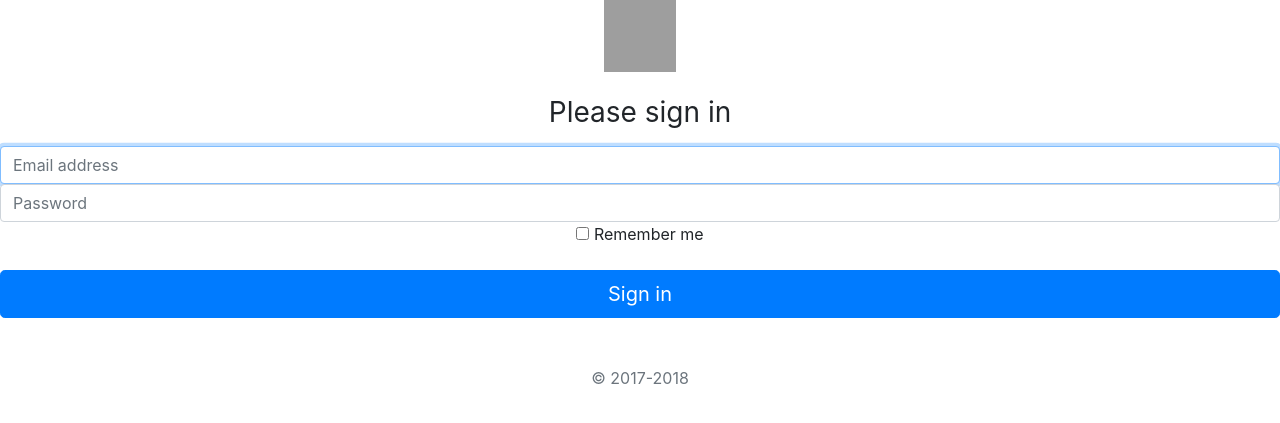
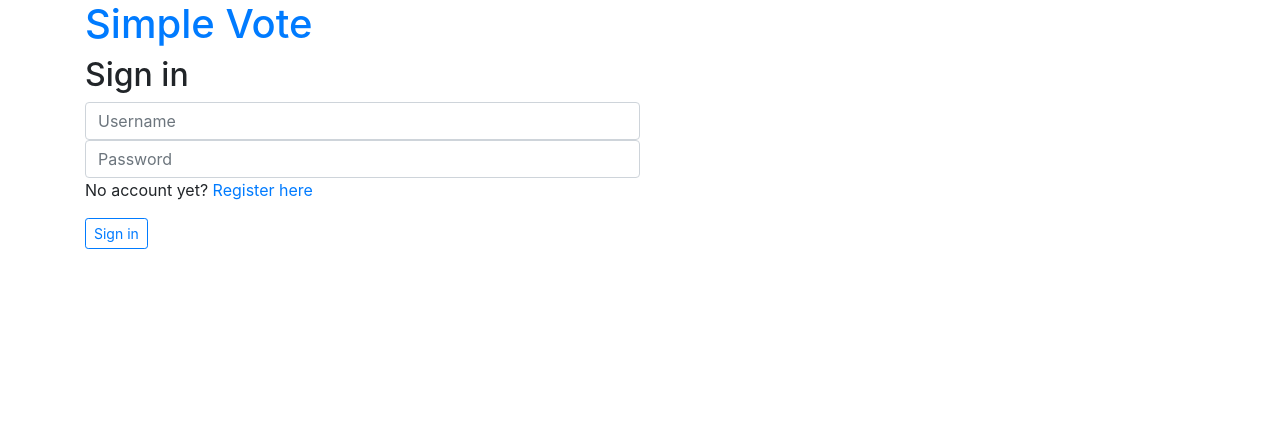
Before and after one commit to SilvioMerz/Simple-Vote, a PHP site: page /Login.php in a window 1280 px wide. Shown: the top 423 px of the page. Run offline with PHP 8.4, Linux system fonts and the light colour scheme; tables that the repository leaves empty or names only in its code hold one stand-in row (values such as "Sample post"); grey boxes are pictures that could not be loaded.

Commit message:
-Added Login -Included timestamp check for session -Included logout in navbar without extra file -Other small fixes

```diff
--- a/scripts/index.js
+++ /dev/null
@@ -1,5 +0,0 @@
-$(document).ready(function(){
-    $("#test").click(function(){
-        $("#test").hide(function () {});
-    });
-});
--- a/webcontent/Login.php
+++ /dev/null
@@ -1,27 +0,0 @@
-<!doctype html>
-<html lang="en">
-  <head>
-    <?php include_once('includes/dependencies.html'); ?>
-    <?php include_once('includes/head.html'); ?>
-    <link rel="stylesheet" type="text/css" href="../styles/Login.css">
-    <script src="../scripts/Login.js"></script>
-  </head>
-
-  <body class="text-center">
-    <form class="form-signin">
-      <img class="mb-4" src="https://getbootstrap.com/docs/4.0/assets/brand/bootstrap-solid.svg" alt="" width="72" height="72">
-      <h1 class="h3 mb-3 font-weight-normal">Please sign in</h1>
-      <label for="inputEmail" class="sr-only">Email address</label>
-      <input type="email" id="inputEmail" class="form-control" placeholder="Email address" required autofocus>
-      <label for="inputPassword" class="sr-only">Password</label>
-      <input type="password" id="inputPassword" class="form-control" placeholder="Password" required>
-      <div class="checkbox mb-3">
-        <label>
-          <input type="checkbox" value="remember-me"> Remember me
-        </label>
-      </div>
-      <button class="btn btn-lg btn-primary btn-block" type="submit">Sign in</button>
-      <p class="mt-5 mb-3 text-muted">&copy; 2017-2018</p>
-    </form>
-  </body>
-</html>
--- a/webcontent/includes/header.html
+++ b/webcontent/includes/header.php
@@ -1,4 +1,4 @@
 <header class="jumbotron text-center">
-    <h1>Simple Vote</h1>
+    <h1><?php echo $title ?></h1>
     <p>Resize to see nice shit!</p>
 </header>
--- /dev/null
+++ b/webcontent/includes/scripts/checkSession.php
@@ -0,0 +1,5 @@
+<?php
+if (isset($_SESSION['USER']['LASTLOGIN']) && (time() - $_SESSION['USER']['LASTLOGIN'] > 3600)) {
+session_unset();
+session_destroy();
+}
--- a/webcontent/includes/scripts/database.php
+++ b/webcontent/includes/scripts/database.php
@@ -1,5 +1,4 @@
 <?php
-
 $db = new mysqli("localhost", "root", "", "simple-vote");
 if ($db->connect_errno) {
     echo "Failed to connect to MySQL: (" . $db->connect_errno . ") " . $db->connect_error;
--- /dev/null
+++ b/webcontent/login.php
@@ -0,0 +1,76 @@
+<?php
+include_once('includes/scripts/database.php');
+
+$errors = array();
+$loginCredentials = $db->prepare("SELECT user_ID, email FROM users WHERE username = (?) AND password = (?)");
+
+if (isset($_POST["submit"])) {
+    $username = mysqli_real_escape_string($db, $_POST['username']);
+    $password = mysqli_real_escape_string($db, $_POST['password']);
+
+    $loginCredentials->bind_param("ss", $username, $password);
+
+    if (isset($username) && $username == "") {
+        array_push($errors, "Username is required");
+    }
+    if (isset($username) && $password == "") {
+        array_push($errors, "Password is required");
+    }
+
+    if (count($errors) == 0) {
+        $password = sha1($password);
+        $loginCredentials->execute();
+        $result = $loginCredentials->get_result();
+        if (mysqli_num_rows($result) == 1) {
+            include_once('includes/scripts/createSession.php');
+            header('location: index.php');
+        } else {
+            array_push($errors, "Wrong username/password combination");
+            $password = "";
+        }
+        $loginCredentials->close();
+    }
+}
+?>
+
+<!doctype html>
+<html lang="en">
+<head>
+    <?php include_once('includes/dependencies.html'); ?>
+    <?php include_once('includes/head.html'); ?>
+    <link rel="stylesheet" type="text/css" href="../styles/forms.css">
+</head>
+
+<body>
+<div class="container">
+    <h1><a href="index.php">Simple Vote</a></h1>
+
+    <div class="sign">
+        <h2>Sign in</h2>
+    </div>
+
+    <?php if (count($errors) > 0) : ?>
+        <div class="alert alert-dismissible alert-danger">
+            <?php foreach ($errors as $error) : ?>
+                <p><?php echo $error ?></p>
+            <?php endforeach ?>
+        </div>
+    <?php endif ?>
+
+
+    <form method="post" action="login.php">
+        <div class="center-screen">
+            <input type="text" class="form-control w-50" name="username" placeholder="Username"
+                   value="<?php if (isset($username)) echo $username ?>">
+
+            <input type="password" class="form-control w-50" name="password" placeholder="Password"
+                   value="<?php if (isset($password)) echo $password ?>" maxlength="32" minlength="6">
+
+            <p>No account yet? <a href="register.php">Register here</a></p>
+
+            <button type="submit" name="submit" class="btn btn-sm btn-outline-primary">Sign in</button>
+        </div>
+    </form>
+</div>
+</body>
+</html>
```
Also changed, not shown: scripts/logout.php (deleted, +0 -7 lines), styles/forms.css (renamed from styles/register.css, +4 -4 lines), webcontent/includes/navbar.php (+18 -6 lines), webcontent/includes/scripts/createSession.php (added, +8 -0 lines), webcontent/index.php (+6 -3 lines), webcontent/register.php (+9 -14 lines), scripts/Login.js (deleted), styles/Login.css (deleted).
